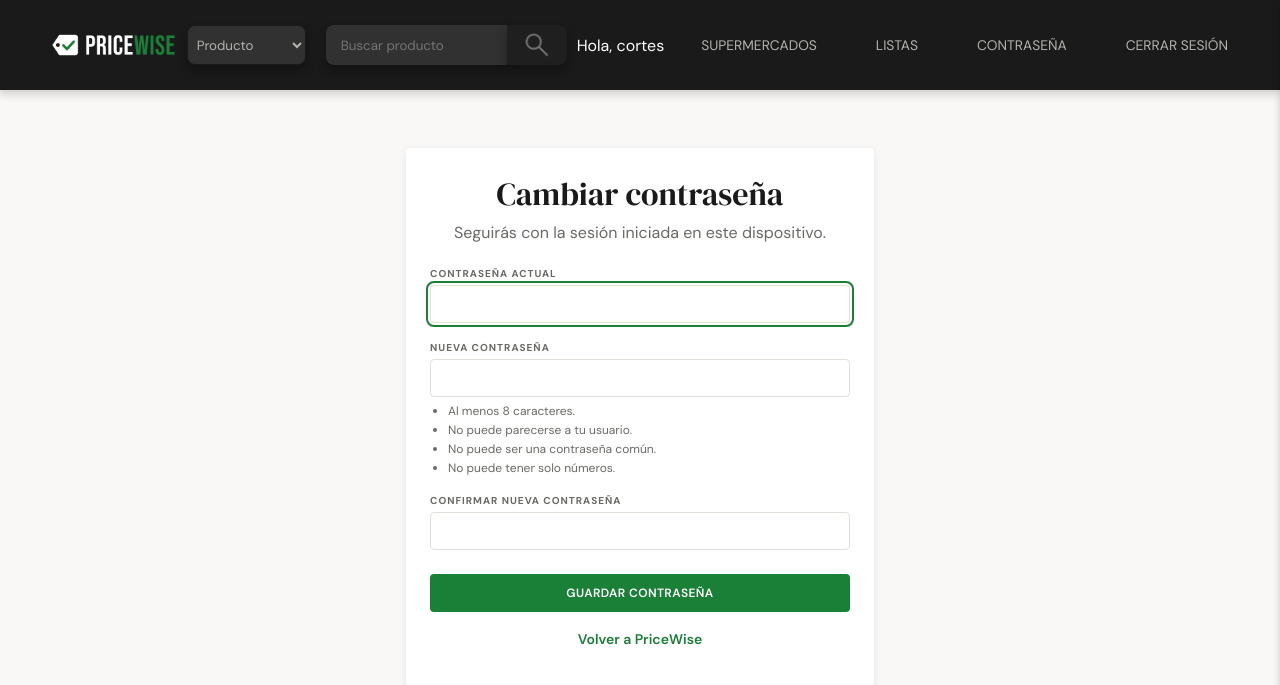
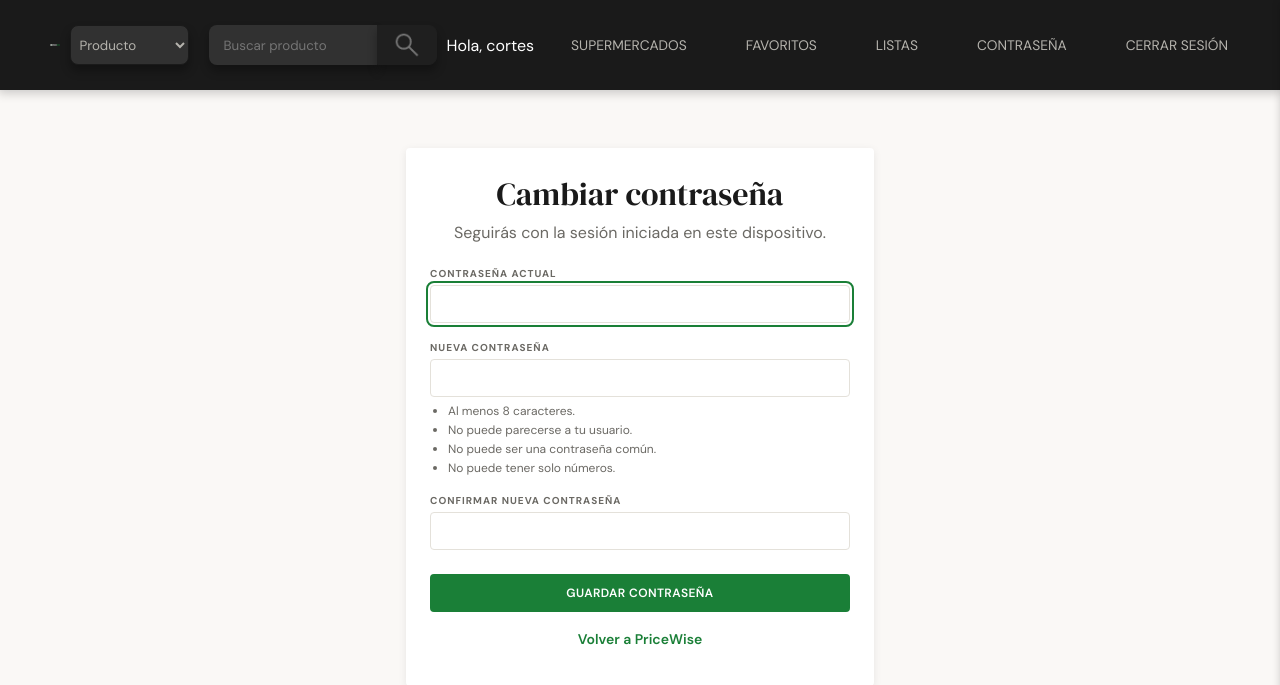
Before and after one commit to Are0206/PriceWise, a Django app: page /accounts/password/ in a window 1280 px wide. Shown: the top 685 px of the page. Run offline with Django 5.2, Linux system fonts and the light colour scheme; a user stored in the database is signed in.

Commit message:
feat: add a Favoritos link to the header for logged-in users

```diff
--- a/pricewise/templates/components/header.html
+++ b/pricewise/templates/components/header.html
@@ -43,6 +43,7 @@
       {% if user.is_authenticated %}
       <span>Hola, {{ user.username }}</span>
       <a href="{% url 'products:supermarkets_index' %}">Supermercados</a>
+      <a href="{% url 'products:favorites' %}">Favoritos</a>
       <button class="shopping-list-button" id="shoppingListButton" type="button">
         Listas
       </button>
```
